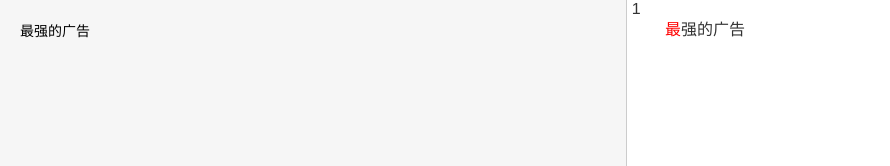
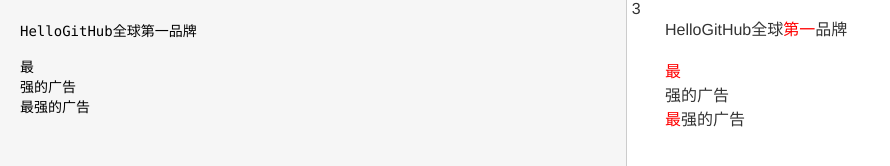
Before and after one commit to 521xueweihan/advertising_law_checker, a plain HTML site: page index.html in a window 1280 px wide. Shown: the top 166 px of the page, without its empty margins (0-890 px from the left). Drawn offline with nearby package versions, Linux system fonts and the light colour scheme.

Commit message:
Update index.html

```diff
--- a/index.html
+++ b/index.html
@@ -49,7 +49,11 @@
     new Vue({
   el: '#editor',
   data: {
-    input: '最强的广告',
+    input: 'HelloGitHub全球第一品牌\n' +
+    '\n' +
+    '最\n' +
+    '强的广告\n' +
+    '最强的广告',
     words_regexp: [/最/g, /第一/g, /NO/g, /TOP/g, /独一无二/g, /一流/g, /仅此一次/g,
         /最后一波/g, /大品牌之一/g],
     words: ['最', '第一', 'NO', 'TOP', '独一无二', '一流', '仅此一次',
```
